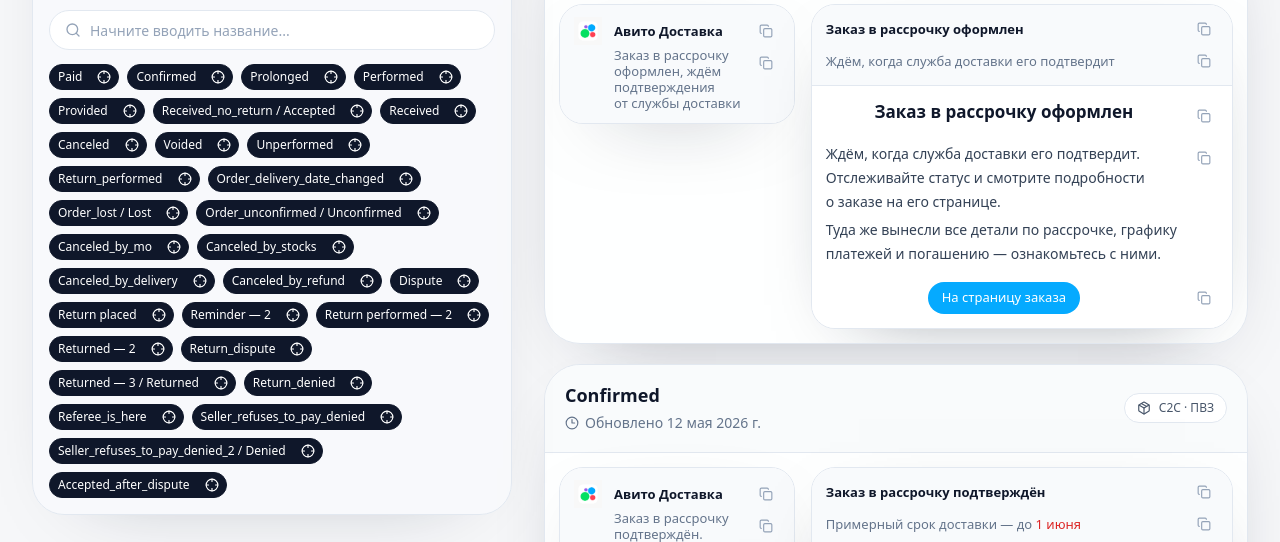
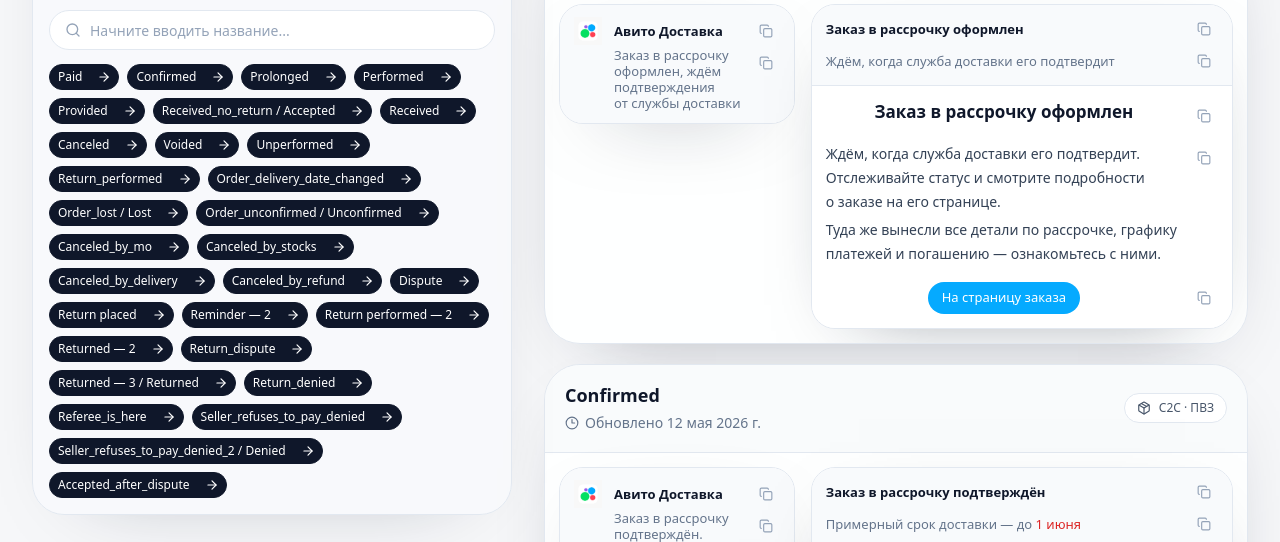
Before and after one commit to vgntt92/avito-credit-comms, a React (Vite) app: page / in a window 1280 px wide. Shown: the part 257-799 px from the top of the page. Built offline with nearby package versions, Linux system fonts and the light colour scheme.

Commit message:
Заменил иконку фильтра на стрелочку

```diff
--- a/src/App.jsx
+++ b/src/App.jsx
@@ -1,5 +1,5 @@
 import { useEffect, useRef, useState } from "react"
-import { Bell, CalendarDays, Check, CheckCheck, ChevronDown, Clock3, Copy, Crosshair, Mail, Package, Search, X } from "lucide-react"
+import { ArrowRight, Bell, CalendarDays, Check, CheckCheck, ChevronDown, Clock3, Copy, Mail, Package, Search, X } from "lucide-react"
 
 import avitoPushIcon from "@/assets/avito-push-icon.png"
 import csvRaw from "@/data/communications.csv?raw"
@@ -896,7 +896,7 @@
                               title="Перейти к этой коммуникации"
                               type="button"
                             >
-                              <Crosshair className="size-3.5" />
+                              <ArrowRight className="size-3.5" />
                             </button>
                           </div>
                         )
```
Also changed, not shown: .codex-artifacts/status-icon-options.svg (added), .codex-artifacts/status-jump-icon-preview.svg (added), 3 other files (tests, documents, lock files or other folders).
